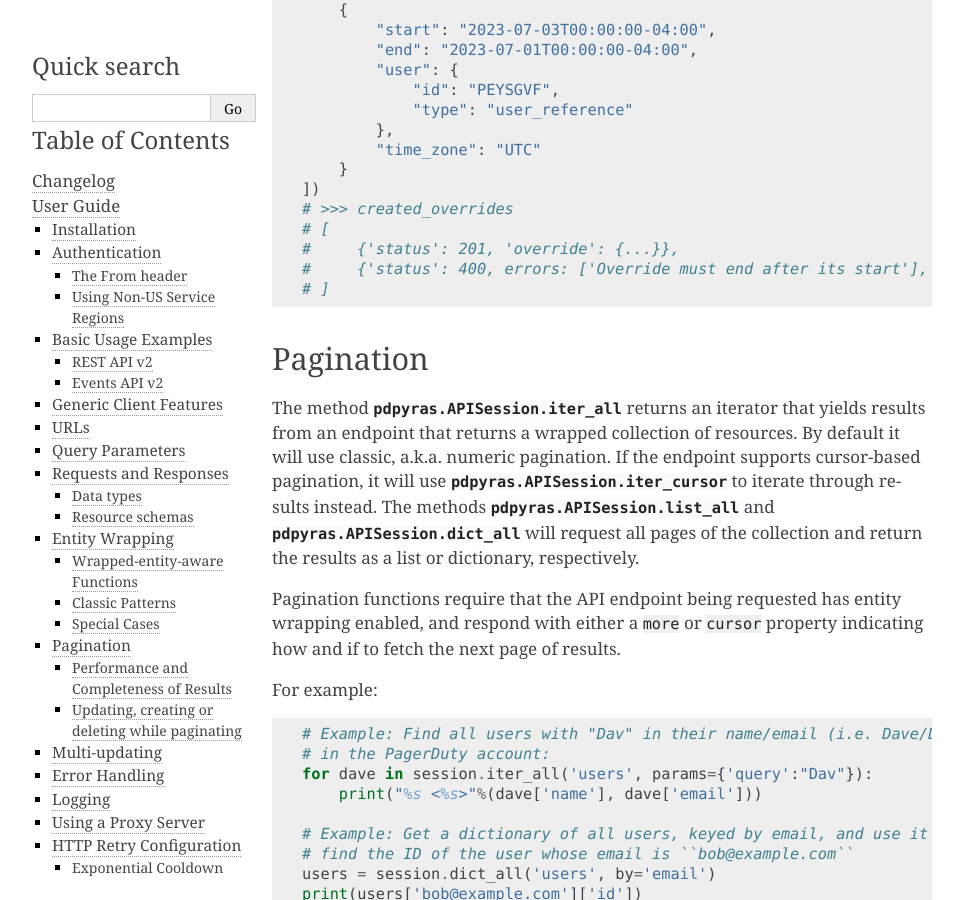
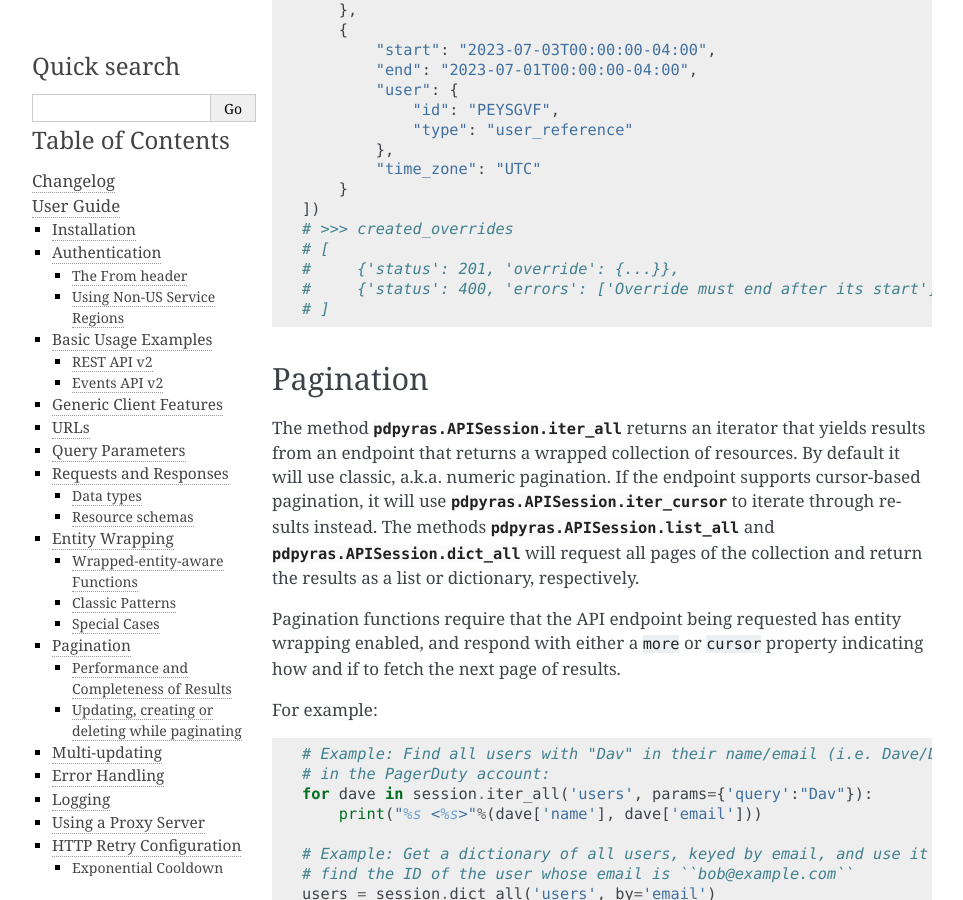
Before and after one commit to PagerDuty/pdpyras, a Sphinx documentation site: the page built from sphinx/source/user_guide.rst, in a window 1280 px wide and 900 px high, scrolled down 9543 px. Shown: the whole window, without its empty margins (148-1111 px from the left). Built offline with Sphinx 7.4.7, drawn with Linux system fonts in a browser that asks for light colours.

Commit message:
Update example code comments

```diff
--- a/sphinx/source/user_guide.rst
+++ b/sphinx/source/user_guide.rst
@@ -470,7 +471,7 @@
     # >>> created_overrides
     # [
     #     {'status': 201, 'override': {...}},
-    #     {'status': 400, errors: ['Override must end after its start'], 'override': {...}}
+    #     {'status': 400, 'errors': ['Override must end after its start'], 'override': {...}}
     # ]
 
 Pagination
```
Also changed, not shown: other parts of sphinx/source/user_guide.rst (+1 -0 lines).
